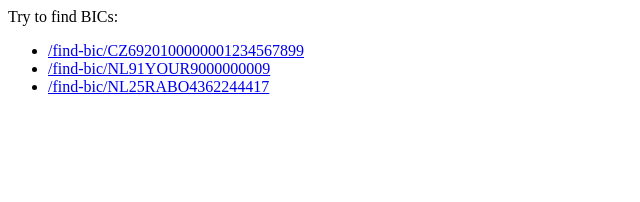
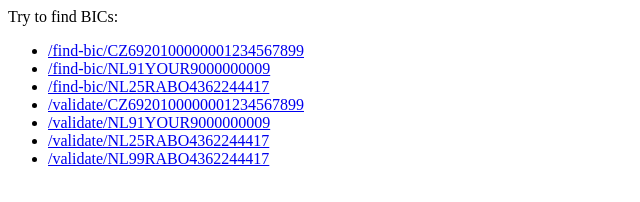
Before and after one commit to simara-svatopluk/iban-validator-clojure, a plain HTML site: page resources/index.html in a window 1280 px wide. Shown: the whole page, without its empty margins (0-640 px from the left). Drawn offline with Linux system fonts and the light colour scheme.

Commit message:
Add validate/ endpoint
that validates IBAN and also checks for BIC in the database

```diff
--- a/resources/index.html
+++ b/resources/index.html
@@ -3,4 +3,8 @@ Try to find BICs: <br>
     <li><a href='/find-bic/CZ6920100000001234567899'>/find-bic/CZ6920100000001234567899</a></li>
     <li><a href='/find-bic/NL91YOUR9000000009'>/find-bic/NL91YOUR9000000009</a></li>
     <li><a href='/find-bic/NL25RABO4362244417'>/find-bic/NL25RABO4362244417</a></li>
+    <li><a href='/validate/CZ6920100000001234567899'>/validate/CZ6920100000001234567899</a></li>
+    <li><a href='/validate/NL91YOUR9000000009'>/validate/NL91YOUR9000000009</a></li>
+    <li><a href='/validate/NL25RABO4362244417'>/validate/NL25RABO4362244417</a></li>
+    <li><a href='/validate/NL99RABO4362244417'>/validate/NL99RABO4362244417</a></li>
 </ul>
```
Also changed, not shown: 3 other files.
